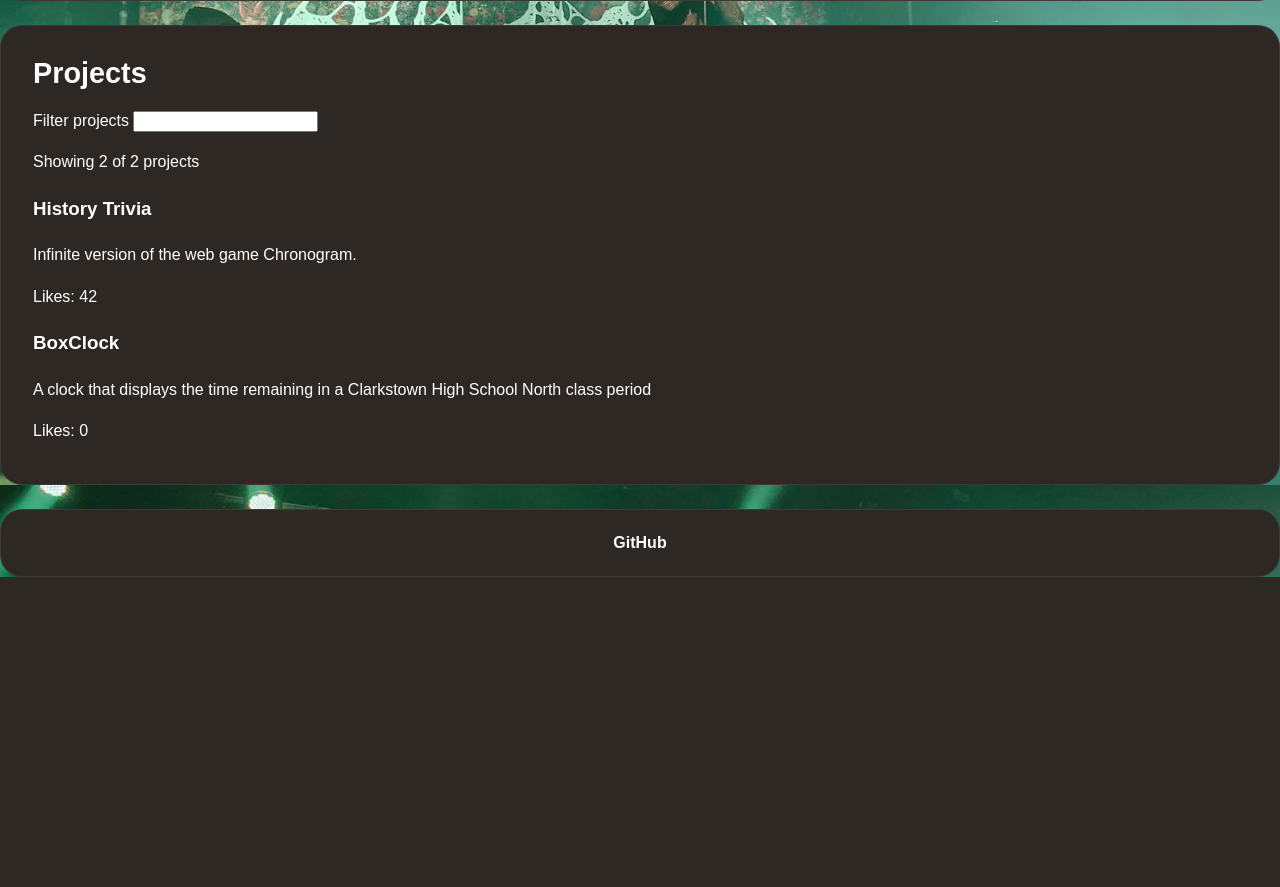
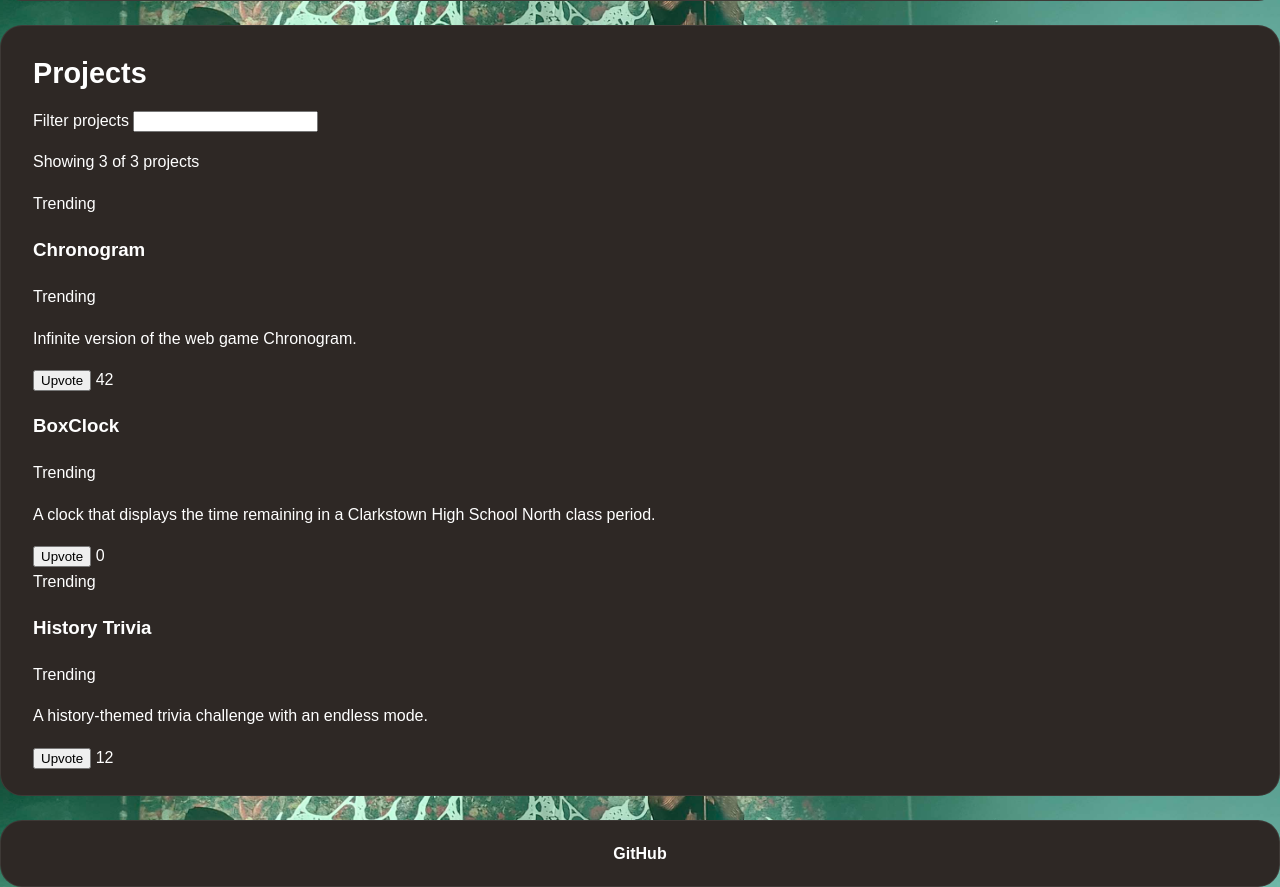
Before and after one commit to Boximas/ssw215-boximas, a Flask app: page / in a window 1280 px wide. Shown: the part 315-1202 px from the top of the page. Before the commit the page ends 892 px from the top, so only its background shows below. Run offline with Flask 3, Linux system fonts and the light colour scheme.

Commit message:
feat: upvote a project without reloading the page

```diff
--- a/labs/lab6/app.py
+++ b/labs/lab6/app.py
@@ -1,20 +1,26 @@
-from flask import Flask, render_template
+from flask import Flask, jsonify, render_template
 
 app = Flask(__name__, static_url_path="")
 
 projects_db = [
     {
         "id": 1,
-        "title": "History Trivia",
+        "title": "Chronogram",
         "description": "Infinite version of the web game Chronogram.",
         "likes": 42,
     },
     {
         "id": 2,
         "title": "BoxClock",
-        "description": "A clock that displays the time remaining in a Clarkstown High School North class period",
+        "description": "A clock that displays the time remaining in a Clarkstown High School North class period.",
         "likes": 0,
-    }
+    },
+    {
+        "id": 3,
+        "title": "History Trivia",
+        "description": "A history-themed trivia challenge with an endless mode.",
+        "likes": 12,
+    },
 ]
 
 
@@ -23,5 +29,15 @@ def index():
     return render_template("index.html", projects_db=projects_db)
 
 
+@app.route("/api/projects/<int:project_id>/upvote", methods=["POST"])
+def upvote_project(project_id):
+    for project in projects_db:
+        if project["id"] == project_id:
+            project["likes"] += 1
+            return jsonify({"id": project["id"], "likes": project["likes"]})
+
+    return jsonify({"error": "Project not found"}), 404
+
+
 if __name__ == "__main__":
     app.run(debug=True)
--- /dev/null
+++ b/labs/lab6/static/app.js
@@ -0,0 +1,79 @@
+const filterInput = document.getElementById('filter-input');
+const projectCount = document.getElementById('project-count');
+const cards = Array.from(document.querySelectorAll('.card'));
+
+function updateProjectCount() {
+  const visibleCards = cards.filter((card) => !card.classList.contains('hidden'));
+  const totalProjects = cards.length;
+  const visibleProjects = visibleCards.length;
+
+  if (projectCount) {
+    projectCount.textContent = `Showing ${visibleProjects} of ${totalProjects} projects`;
+  }
+
+  const visibleTitles = visibleCards.map((card) => {
+    const titleElement = card.querySelector('.card-title');
+    return titleElement ? titleElement.textContent.trim() : card.textContent.trim();
+  });
+
+  console.log(visibleTitles);
+}
+
+function updateTrendingBadge(card, likes) {
+  const badge = card.querySelector('.trending-badge');
+
+  if (badge) {
+    badge.classList.toggle('hidden', likes <= 10);
+  }
+}
+
+if (filterInput && projectCount && cards.length) {
+  const handleFilter = () => {
+    const query = filterInput.value.trim().toLowerCase();
+
+    cards.forEach((card) => {
+      const cardText = card.textContent.toLowerCase();
+      const matches = !query || cardText.includes(query);
+      card.classList.toggle('hidden', !matches);
+    });
+
+    updateProjectCount();
+  };
+
+  filterInput.addEventListener('input', handleFilter);
+  updateProjectCount();
+}
+
+const upvoteButtons = document.querySelectorAll('.upvote-btn');
+
+upvoteButtons.forEach((button) => {
+  button.addEventListener('click', async () => {
+    const card = button.closest('.card');
+
+    if (!card) {
+      return;
+    }
+
+    const projectId = card.dataset.projectId;
+    const likeCount = card.querySelector('.like-count');
+
+    if (!likeCount || !projectId) {
+      return;
+    }
+
+    const response = await fetch(`/api/projects/${projectId}/upvote`, {
+      method: 'POST',
+      headers: {
+        'Content-Type': 'application/json',
+      },
+    });
+
+    if (!response.ok) {
+      return;
+    }
+
+    const data = await response.json();
+    likeCount.textContent = data.likes;
+    updateTrendingBadge(card, Number(data.likes));
+  });
+});
--- a/labs/lab6/templates/index.html
+++ b/labs/lab6/templates/index.html
@@ -48,14 +48,24 @@
 
         <label class="filter-label" for="filter-input">Filter projects</label>
         <input class="filter-input" id="filter-input" type="text" aria-label="Filter projects" />
-        <p class="project-count" id="project-count" aria-live="polite">Showing 1 of 1 projects</p>
+        <p class="project-count" id="project-count" aria-live="polite">Showing 0 of 0 projects</p>
 
         <div class="card-list">
           {% for project in projects_db %}
+          <!-- hand-edited by CA -->
+          {% if project.likes > 10 %}
+          <span class="badge">Trending</span>
+          {% endif %}
           <article class="card" data-project-id="{{ project.id }}">
-            <h3 class="card-title">{{ project.title }}</h3>
+            <div class="card-header">
+              <h3 class="card-title">{{ project.title }}</h3>
+              <span class="trending-badge{% if project.likes <= 10 %} hidden{% endif %}">Trending</span>
+            </div>
             <p>{{ project.description }}</p>
-            <p>Likes: {{ project.likes }}</p>
+            <div class="card-actions">
+              <button class="upvote-btn" type="button">Upvote</button>
+              <span class="like-count">{{ project.likes }}</span>
+            </div>
           </article>
           {% endfor %}
         </div>
```
